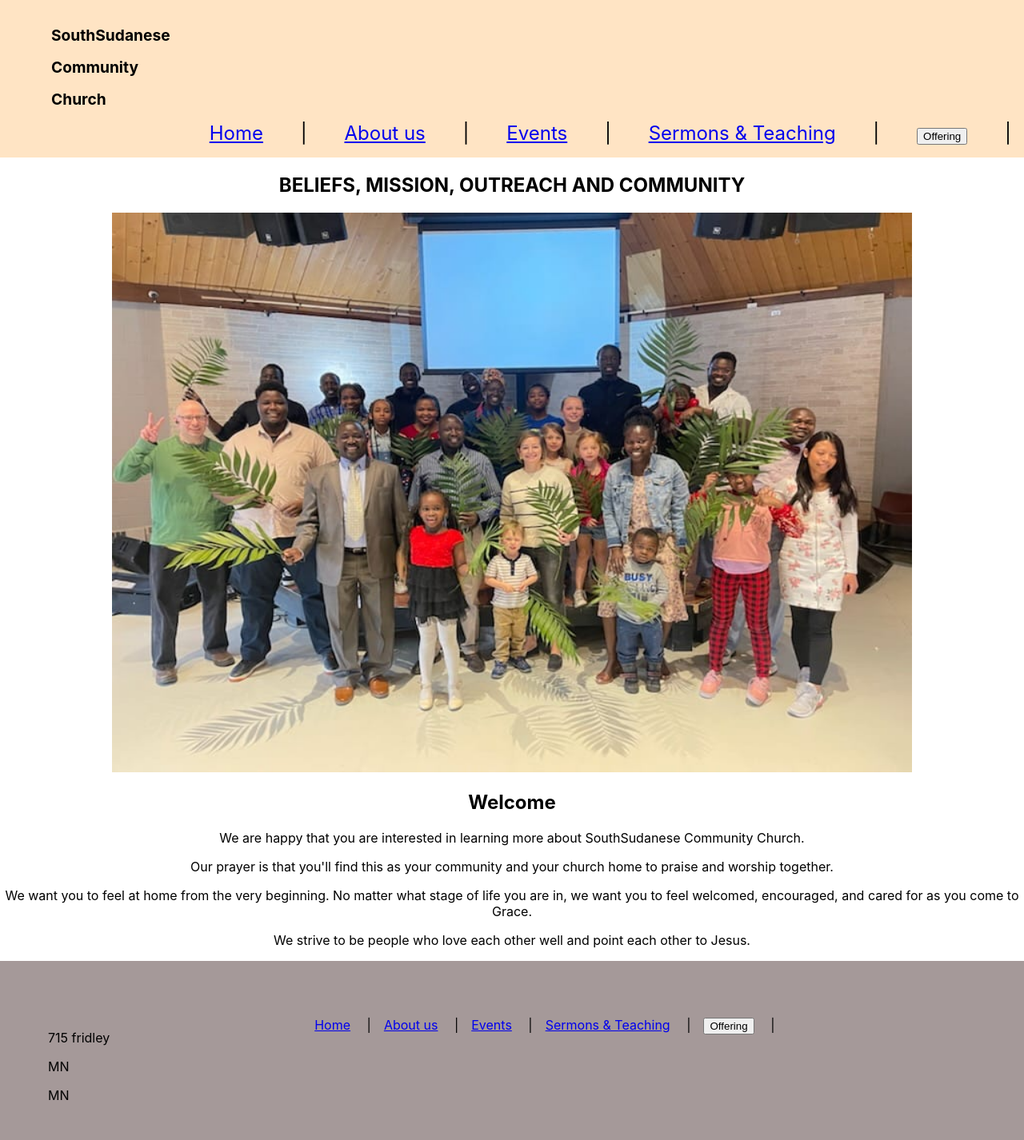
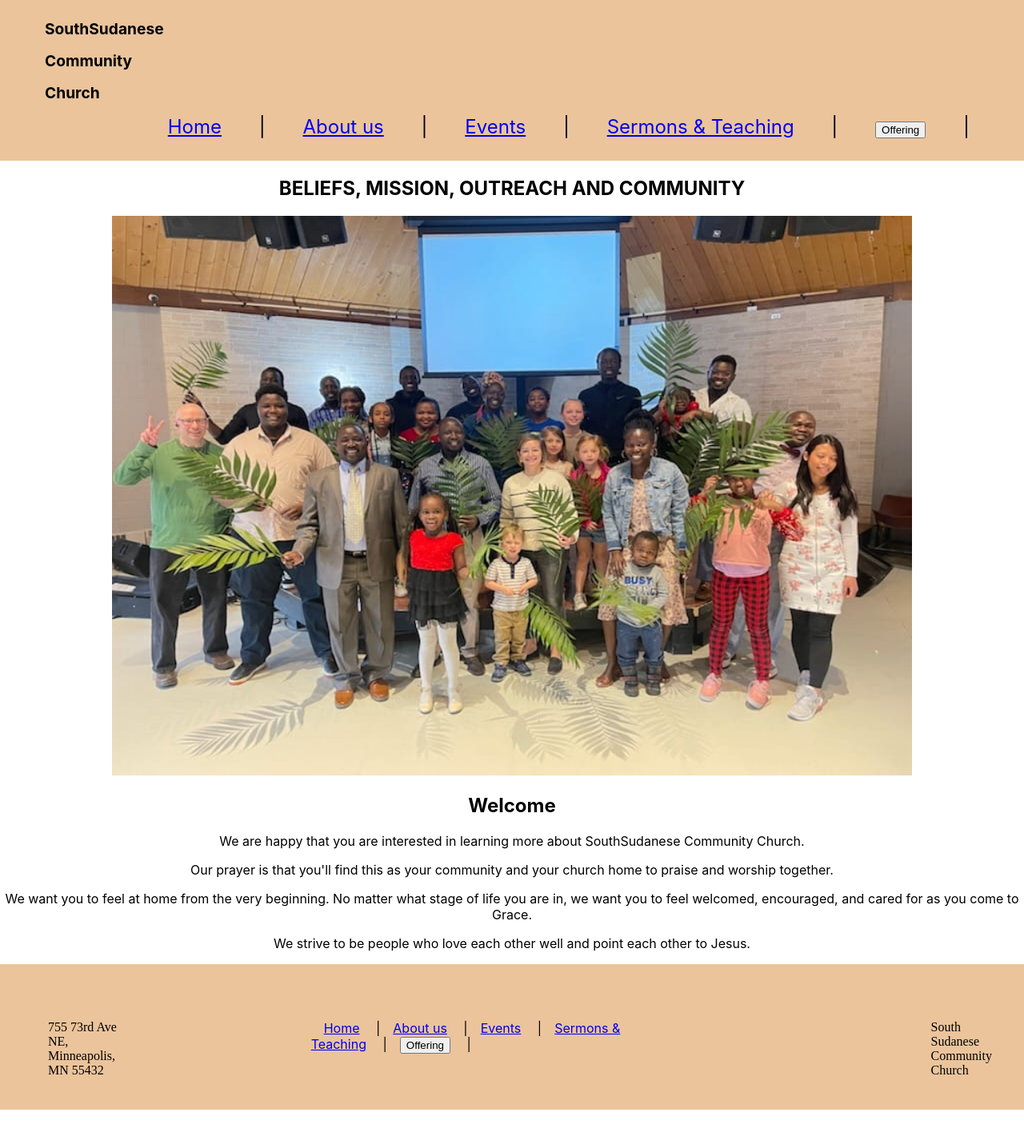
Before and after one commit to Jadashi97/SSudan-church, a React (Create React App) app: page /About in a window 1280 px wide. Shown: the top 1426 px of the page at 80% size. After the commit the page ends 1388 px from the top, so only its background shows below. Built offline with nearby package versions, Linux system fonts and the light colour scheme.

Commit message:
(feat): added some styles to footer and header. (fix): add content to the events and sermons page, add link to giving

```diff
--- a/src/Components/footer/Footer.jsx
+++ b/src/Components/footer/Footer.jsx
@@ -9,9 +9,14 @@
         <div>
             <div className="footer">
                 <div className="address">
-                    <p>715 fridley </p>
+                    755 73rd Ave NE,
+                    <br />
+                    Minneapolis,
+                    <br />
+                    MN 55432
+                    {/* <p>715 fridley </p>
                     <p>MN</p>
-                    <p>MN</p>
+                    <p>MN</p>  */}
                 </div>
                 <div className="footer-links">
                     <a href="/home">Home</a> |
@@ -20,6 +25,15 @@
                     <a href="/sermons">Sermons & Teaching</a> |
                     <a href="/Offering"><button>Offering</button></a> |
                 </div>
+                <div className="short">
+                    South
+                    <br />
+                    Sudanese
+                    <br />
+                    Community
+                    <br />
+                    Church
+                </div>
             </div>
         </div>
     )
--- a/src/Components/footer/footer.css
+++ b/src/Components/footer/footer.css
@@ -14,11 +14,18 @@
 .address{
     margin-left: 20px;
     margin-top: 30px;
+    font-family: 'Times New Roman', Times, serif;
 }
 
 .footer{
     display: flex;
     flex-direction: row;
-    background-color: rgb(165, 153, 153);
+    background-color: rgb(235, 196, 156);
     padding: 40px;
 }
+.short{
+    display: flex;
+    margin-left: 20rem;
+    margin-top: 30px;
+    font-family: 'Times New Roman', Times, serif;
+}
--- a/src/Components/header/Header.jsx
+++ b/src/Components/header/Header.jsx
@@ -1,9 +1,8 @@
-import React, { useState } from "react";
+import React from "react";
 import {Link, Outlet } from "react-router-dom";
 import "./header.css";
 // import  logo from "../pics/logo.png"
 
-// import './App.css';
 
 
 function Header(){
@@ -27,7 +26,6 @@
                             <Link to="/sermons">Sermons & Teaching</Link> | {" "}
                             <Link to="/Offering"><button>Offering</button></Link> | {" "}
                         </div>
-
                     </div>
                 </nav>
                 <Outlet/>
--- a/src/Components/header/header.css
+++ b/src/Components/header/header.css
@@ -1,6 +1,6 @@
 .header{
-    padding: 1rem;
-    background-color: bisque;
+    padding: 0.5rem;
+    background-color: rgb(235, 196, 156);
     /* display: flex; */
 }
 
@@ -24,11 +24,13 @@
 }
 
 
-/* .links{
-    justify-content:baseline;
-} */
+.links{
+    padding-bottom: 20px;
+    padding-top: -40px;
+    margin-right: 60px;
+}
 
- .links a{
+.links a{
     padding-right: 40px;
     padding-left: 40px;
 }
```
